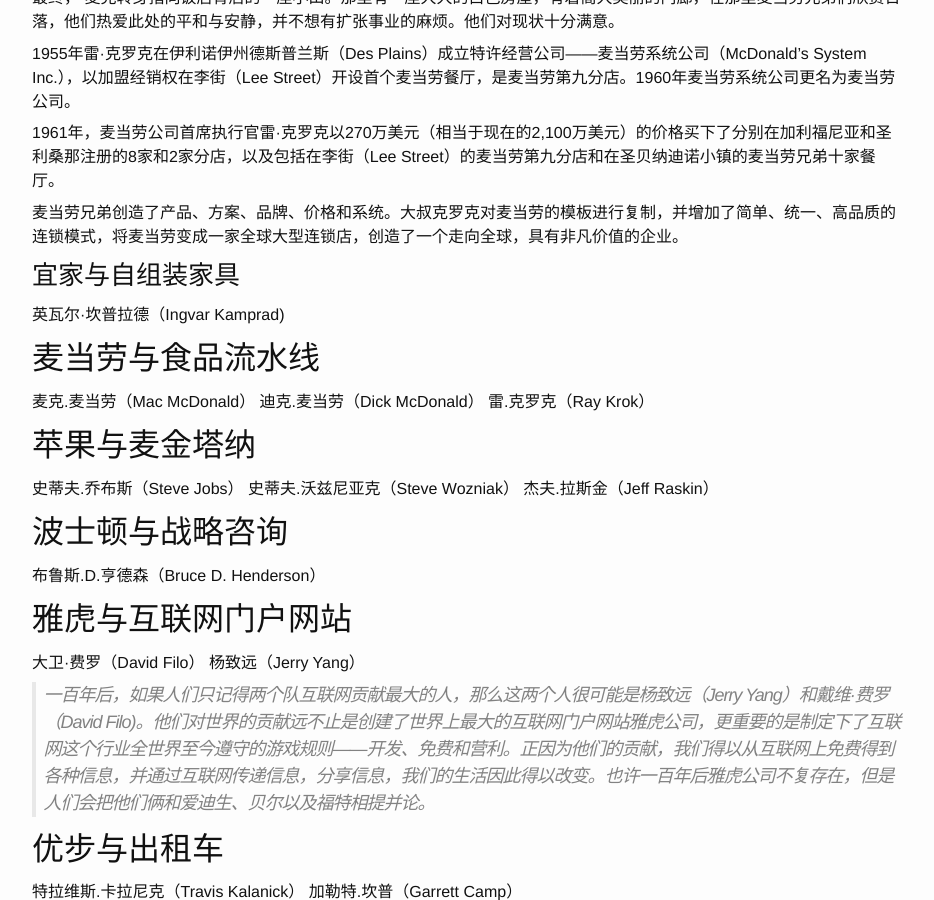
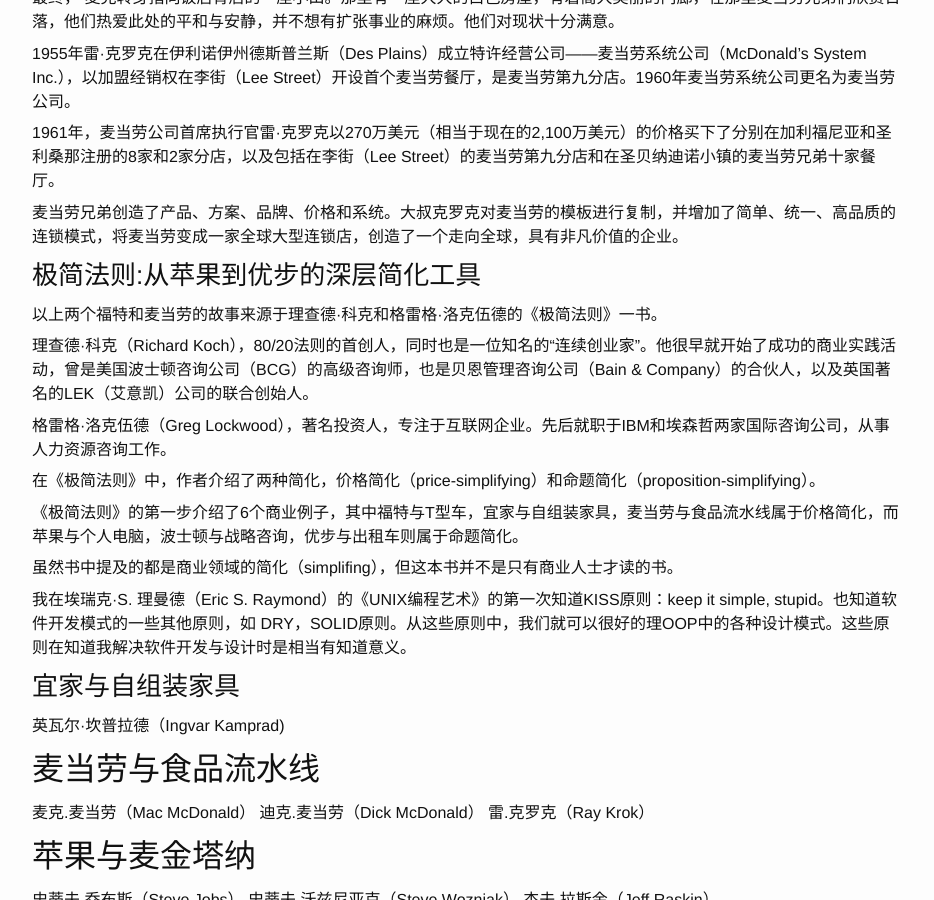
Before and after one commit to ousiax/ousiax.github.io, a Jekyll site: the page built from _journalctl/2019-03-03-simplify.md, in a window 1280 px wide and 900 px high, scrolled down 2737 px. Shown: the whole window, without its empty margins (173-1107 px from the left). Built offline with Jekyll 4.4.1, drawn with Linux system fonts in a browser that asks for light colours.

Commit message:
Update 2019-03-03-simplify.md

```diff
--- a/_journalctl/2019-03-03-simplify.md
+++ b/_journalctl/2019-03-03-simplify.md
@@ -68,6 +68,23 @@
 
 麦当劳兄弟创造了产品、方案、品牌、价格和系统。大叔克罗克对麦当劳的模板进行复制，并增加了简单、统一、高品质的连锁模式，将麦当劳变成一家全球大型连锁店，创造了一个走向全球，具有非凡价值的企业。
 
+
+### 极简法则:从苹果到优步的深层简化工具
+
+以上两个福特和麦当劳的故事来源于理查德·科克和格雷格·洛克伍德的《极简法则》一书。
+
+理查德·科克（Richard Koch），80/20法则的首创人，同时也是一位知名的“连续创业家”。他很早就开始了成功的商业实践活动，曾是美国波士顿咨询公司（BCG）的高级咨询师，也是贝恩管理咨询公司（Bain & Company）的合伙人，以及英国著名的LEK（艾意凯）公司的联合创始人。
+
+格雷格·洛克伍德（Greg Lockwood），著名投资人，专注于互联网企业。先后就职于IBM和埃森哲两家国际咨询公司，从事人力资源咨询工作。
+
+在《极简法则》中，作者介绍了两种简化，价格简化（price-simplifying）和命题简化（proposition-simplifying）。
+
+《极简法则》的第一步介绍了6个商业例子，其中福特与T型车，宜家与自组装家具，麦当劳与食品流水线属于价格简化，而苹果与个人电脑，波士顿与战略咨询，优步与出租车则属于命题简化。
+
+虽然书中提及的都是商业领域的简化（simplifing），但这本书并不是只有商业人士才读的书。
+
+我在埃瑞克·S. 理曼德（Eric S. Raymond）的《UNIX编程艺术》的第一次知道KISS原则：keep it simple, stupid。也知道软件开发模式的一些其他原则，如 DRY，SOLID原则。从这些原则中，我们就可以很好的理OOP中的各种设计模式。这些原则在知道我解决软件开发与设计时是相当有知道意义。
+
 ### 宜家与自组装家具
 
 英瓦尔·坎普拉德（Ingvar Kamprad)
```
